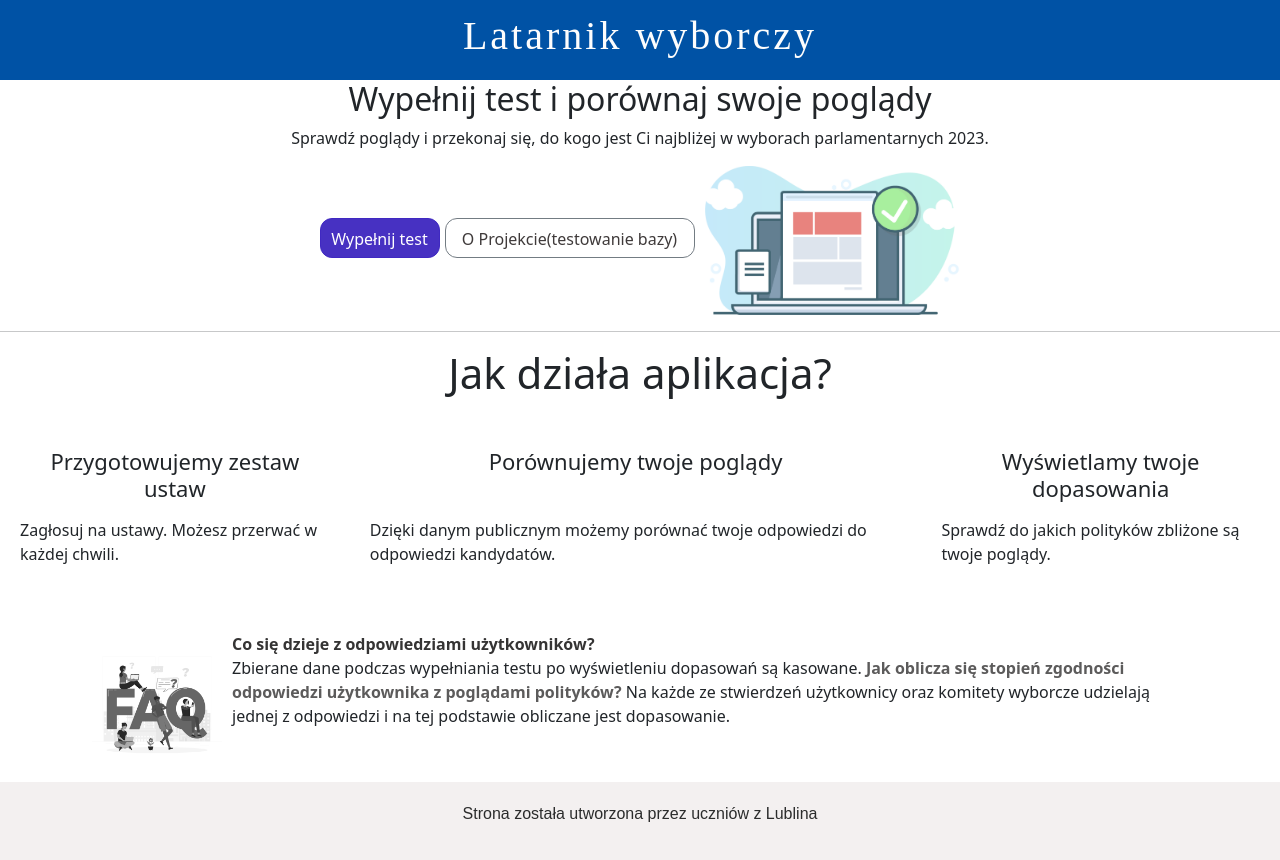
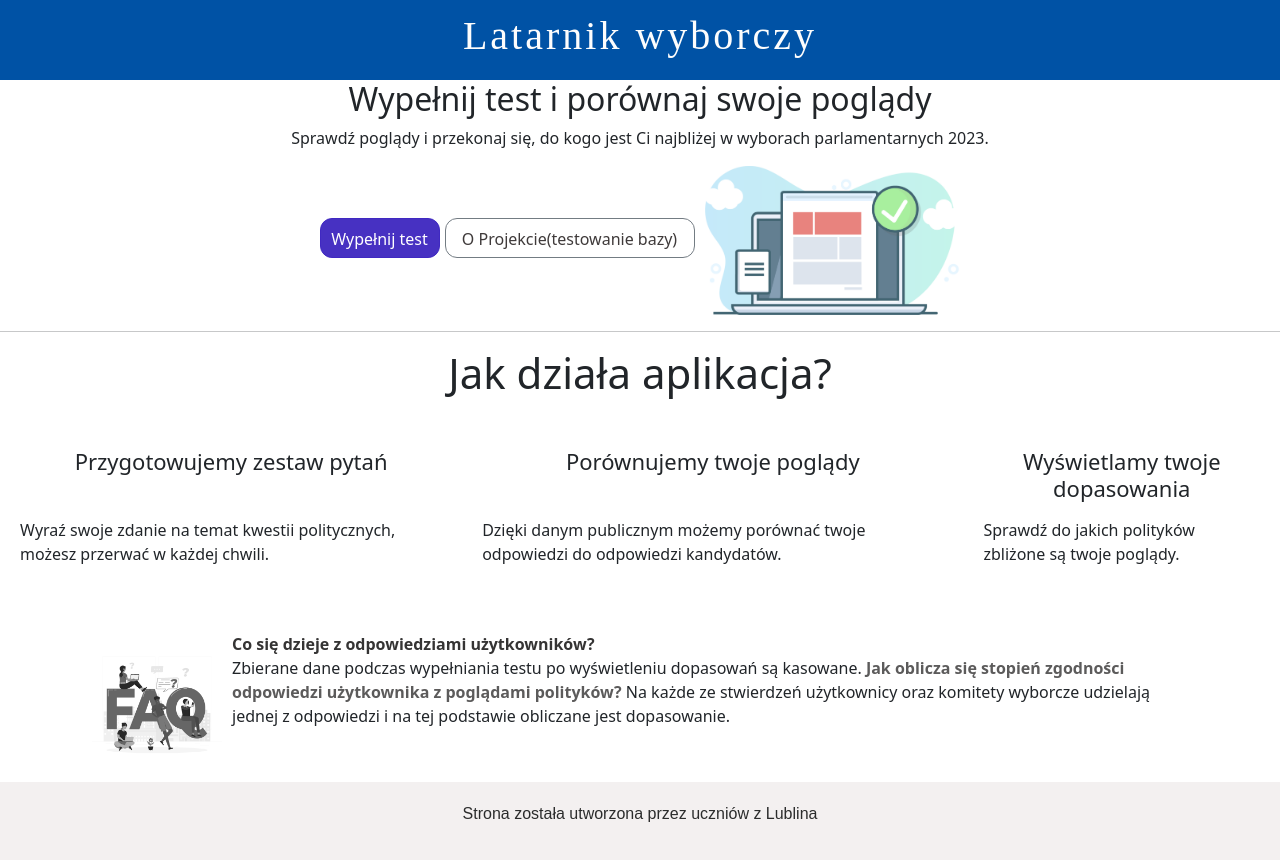
Before and after one commit to Pawlikss/projekt-latarnik, a React (Create React App) app: page / in a window 1280 px wide. Built offline with nearby package versions, Linux system fonts and the light colour scheme; the HTML template or start-up script is replaced by a standard one.

Commit message:
modyfikacja about.js

```diff
--- a/src/components/About.js
+++ b/src/components/About.js
@@ -7,8 +7,8 @@ const About = () => {
                 <div className="flexElement">
                     <p>
 
-                        <h3 className="title">Przygotowujemy zestaw ustaw</h3>
-                        <span>Zagłosuj na ustawy. Możesz przerwać w każdej chwili.</span>
+                        <h3 className="title">Przygotowujemy zestaw pytań</h3>
+                        <span>Wyraź swoje zdanie na temat kwestii politycznych, możesz przerwać w każdej chwili.</span>
                     </p>
                 </div>
                 <div className="flexElement">
```
